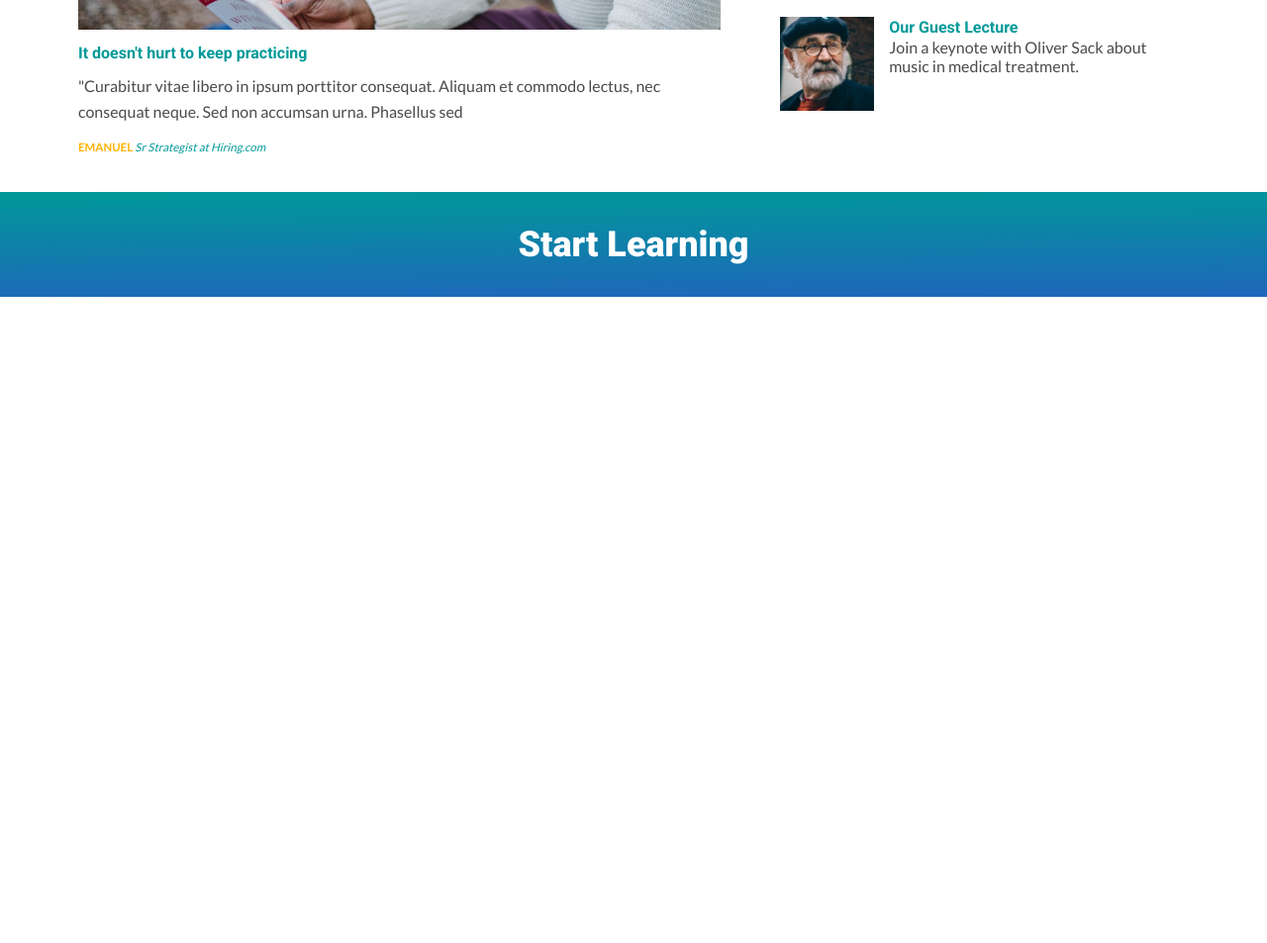
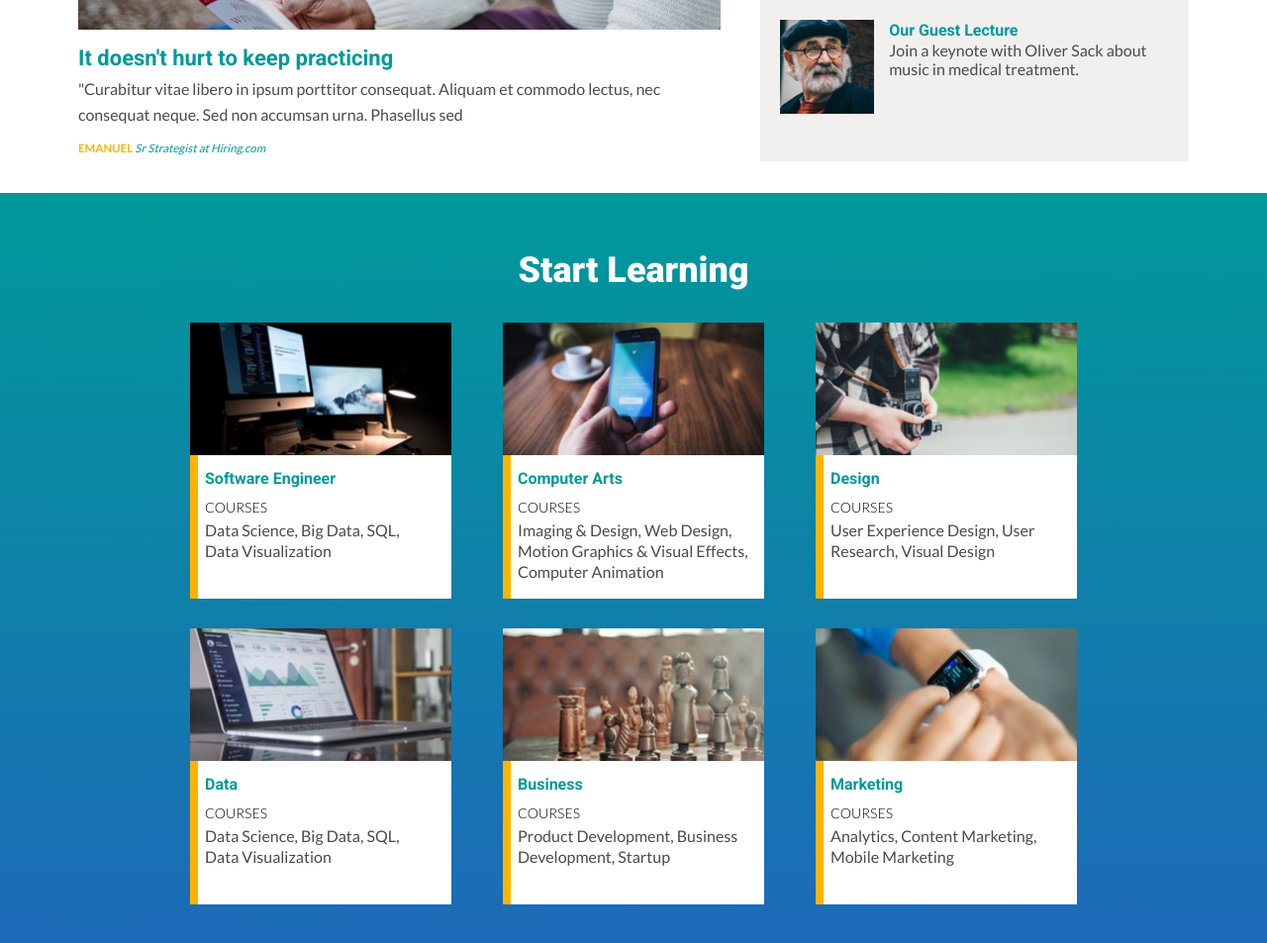
Before and after one commit to GedalyaKrycer/colmar, a plain HTML site: page index.html in a window 1280 px wide. Shown: the part 921-1874 px from the top of the page at 99% size. Before the commit the page ends 1221 px from the top, so only its background shows below. Drawn offline with Linux system fonts and the light colour scheme; files whose address does not match are found by name.

Commit message:
Section 2 Desktop

```diff
--- a/index.html
+++ b/index.html
@@ -92,10 +92,102 @@
           </div>
 
         </div>
-        <!-- Section 1 -->
+        <!-- Section 2 -->
         <div class="background">
           <div class="container2">
             <h2 class="white">Start Learning</h2>
+            <div class="grid">
+              <a href="#">
+                <div class="module">
+                <img src="resources/images/course-software.jpg" alt="Software course">
+                <div class="card">
+                  <div class="hover">
+                    <h2 class="roll-over">View</h2>
+                  </div>
+                  <div class="initial">
+                    <h3>Software Engineer</h3>
+                    <p class="courses">COURSES</p>
+                    <p>Data Science, Big Data, SQL, Data Visualization</p>
+                  </div>
+                </div>
+              </div>
+              </a>
+              <a href="#">
+                <div class="module">
+                <img src="resources/images/course-computer-art.jpg" alt="Computer course">
+                <div class="card">
+                  <div class="hover">
+                    <h2 class="roll-over">View</h2>
+                  </div>
+                  <div class="initial">
+                    <h3>Computer Arts</h3>
+                    <p class="courses">COURSES</p>
+                    <p>Imaging &amp; Design, Web Design, Motion Graphics &amp; Visual Effects, Computer Animation</p>
+                  </div>
+                </div>
+              </div>
+              </a>
+              <a href="#">
+                <div class="module">
+                <img src="resources/images/course-design.jpg" alt="Design course">
+                <div class="card">
+                  <div class="hover">
+                    <h2 class="roll-over">View</h2>
+                  </div>
+                  <div class="initial">
+                    <h3>Design</h3>
+                    <p class="courses">COURSES</p>
+                    <p>User Experience Design, User Research, Visual Design</p>
+                  </div>
+                </div>
+              </div>
+              </a>
+              <a href="#">
+                <div class="module">
+                <img src="resources/images/course-data.jpg" alt="Data course">
+                <div class="card">
+                  <div class="hover">
+                    <h2 class="roll-over">View</h2>
+                  </div>
+                  <div class="initial">
+                    <h3>Data</h3>
+                    <p class="courses">COURSES</p>
+                    <p>Data Science, Big Data, SQL, Data Visualization</p>
+                  </div>
+                </div>
+              </div>
+              </a>
+              <a href="#">
+                <div class="module">
+                <img src="resources/images/course-business.jpg" alt="Business course">
+                <div class="card">
+                  <div class="hover">
+                    <h2 class="roll-over">View</h2>
+                  </div>
+                  <div class="initial">
+                    <h3>Business</h3>
+                    <p class="courses">COURSES</p>
+                    <p>Product Development, Business Development, Startup</p>
+                  </div>
+                </div>
+              </div>
+              </a>
+              <a href="#">
+                <div class="module">
+                <img src="resources/images/course-marketing.jpg" alt="Marketing course">
+                <div class="card">
+                  <div class="hover">
+                    <h2 class="roll-over">View</h2>
+                  </div>
+                  <div class="initial">
+                    <h3>Marketing</h3>
+                    <p class="courses">COURSES</p>
+                    <p>Analytics, Content Marketing, Mobile Marketing</p>
+                  </div>
+                </div>
+              </div>
+              </a>
+            </div>
           </div>
         </div>
       </div>
--- a/resources/css/style.css
+++ b/resources/css/style.css
@@ -36,6 +36,11 @@ h3 {
 
 a {
   text-decoration: none;
+}
+
+p {
+  font-family: lato, sans-serif;
+  color: #4A4A4A;
 }
 
 .down {
@@ -97,7 +102,7 @@ ul {
   text-decoration: none;
   color: white;
   font-family: Roboto, sans-serif;
-  padding: 22px 10px;
+  padding: 23px 10px;
 }
 
 .links li a:hover {
@@ -113,7 +118,7 @@ ul {
 /*Sign Up Butto*/
 nav .desktop .links li:nth-child(4n+0) {
   background-color: #009999;
-  padding: 23px 20px;
+  padding: 24px 20px;
   margin-right: 0;
 }
 
@@ -204,7 +209,6 @@ nav .desktop .links li:nth-child(4n+0):active {
 /*——————— Hero Banner ———————*/
 .hero {
   position: relative;
-  /*top: 63px;*/
   display: flex;
   width: 100%;
   height: 500px;
@@ -347,20 +351,24 @@ nav .desktop .links li:nth-child(4n+0):active {
 .main img {
   max-height: auto;
   max-width: 100%;
-  margin-bottom: 10px;
+  margin-bottom: 15px;
+}
+
+.padding h3 {
+  font-size: 22px;
 }
 
 .main p {
   font-family: lato, san-serif;
   line-height: 26px;
   color: #4A4A4A;
-  margin-top: 10px;
+  margin-top: 8px;
 }
 
 .credit {
   font-size: .72rem;
   font-family: lato, san-serif;
-  margin-top: 10px;
+  margin-top: 12px;
 }
 
 .credit .name {
@@ -379,17 +387,19 @@ nav .desktop .links li:nth-child(4n+0):active {
   display: flex;
   width: 40%;
   flex-direction: column;
+  background-color: #F2EFEF;
 }
 
 .link {
   display: flex;
   width: 100%;
+  height: 100%;
   padding: 30px 20px;
   box-sizing: border-box;
 }
 
 .l1 {
-  border-top: 1px solid #D6D5D5;
+  border-top: 4px solid #FFB300;
   border-bottom: 1px solid #D6D5D5;
 }
 
@@ -494,7 +504,8 @@ nav .desktop .links li:nth-child(4n+0):active {
 }
 
 .container2 {
-  max-width: 1170px;
+  max-width: 960px;
+  height: auto;
   padding: 32px 32px;
   display: flex;
   margin: 0 auto;
@@ -506,3 +517,103 @@ nav .desktop .links li:nth-child(4n+0):active {
 .container2 .white {
   color: white;
 }
+
+.container2 h2 {
+  margin-top: 25px;
+}
+
+.module img {
+  width: 264px;
+}
+
+.grid {
+  margin: 32px 0;
+  display: flex;
+  flex-wrap: wrap;
+  justify-content: space-between;
+}
+
+.card {
+  width: 264px;
+  height: 145px;
+  background: white;
+  margin-top: -4px;
+  overflow: hidden;
+  position: relative;
+  margin-bottom: 30px;
+}
+
+.hover {
+  background-color: #FFB300;
+  height: 100%;
+  position: absolute;
+  left: 0;
+  width: 3%;
+  transition: all .25s ease-in;
+}
+
+.roll-over {
+  position: absolute;
+  text-align: center;
+  padding: 50px 0;
+  color: white;
+  right: 10px;
+  transition: all .25s ease-in;
+}
+
+.initial {
+  padding: 13px 15px;
+}
+
+.courses {
+  font-family: lato, sans-serif;
+  font-weight: 100;
+  color: black;
+  font-size: 14px;
+  margin-top: 8px;
+  margin-bottom: 2px;
+}
+
+.initial:last-child {
+  font-size: 16px;
+  font-family: lato, sans-serif;
+  line-height: 21px;
+}
+
+.module:hover .hover {
+  width: 100%;
+  transition: all .25s ease-in;
+}
+
+.module:hover .roll-over {
+  right: 93px;
+  transition: all .35s ease-in;
+}
+
+.module:active .hover {
+  background-color: #009999;
+  transition: all .05s ease-in;
+}
+
+
+/*///////Responsive///////*/
+@media screen and (max-width: 855px) {
+  .grid {
+    justify-content: space-around;
+  }
+
+  .module:nth-child(2n+2) {
+    margin-left: 10px;
+  }
+}
+
+/*///////Responsive///////*/
+@media screen and (max-width: 620px) {
+  .grid {
+    display: none;
+  }
+
+  .stack {
+    display: block;
+  }
+}
```
